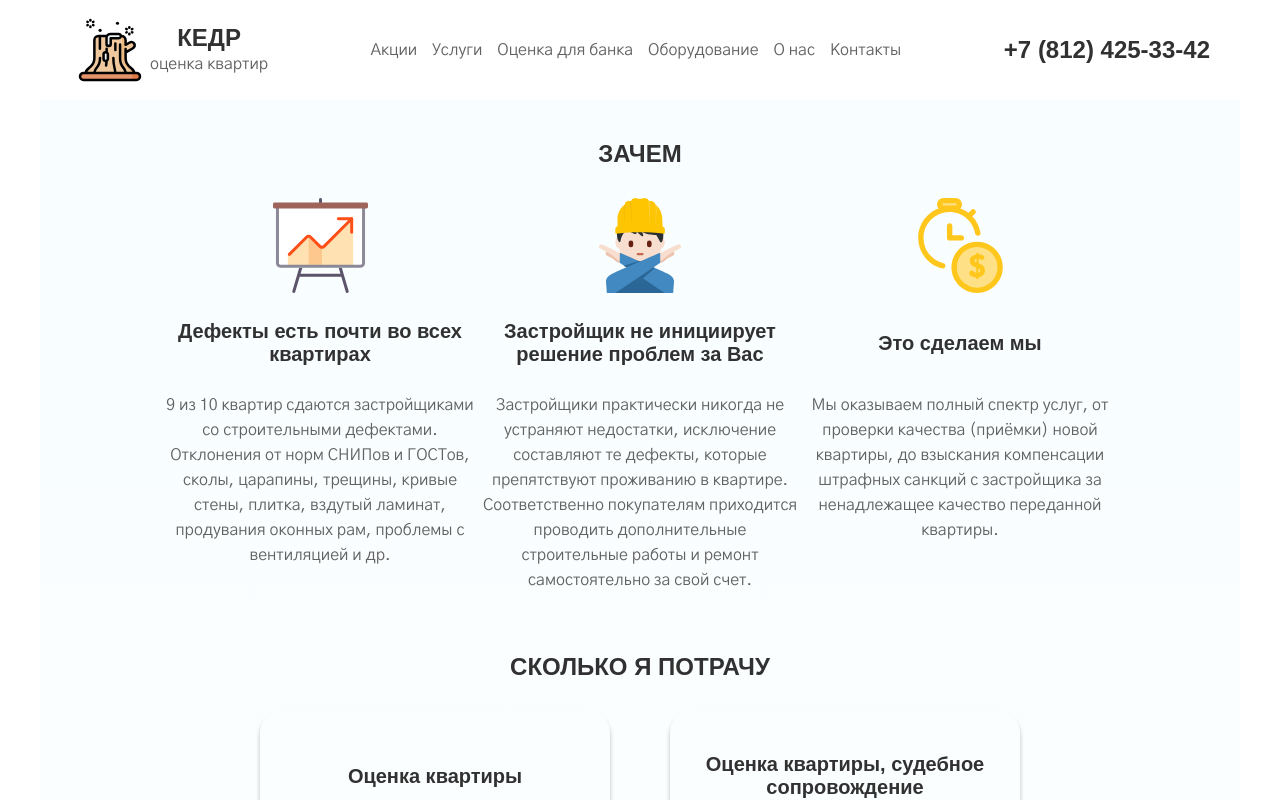
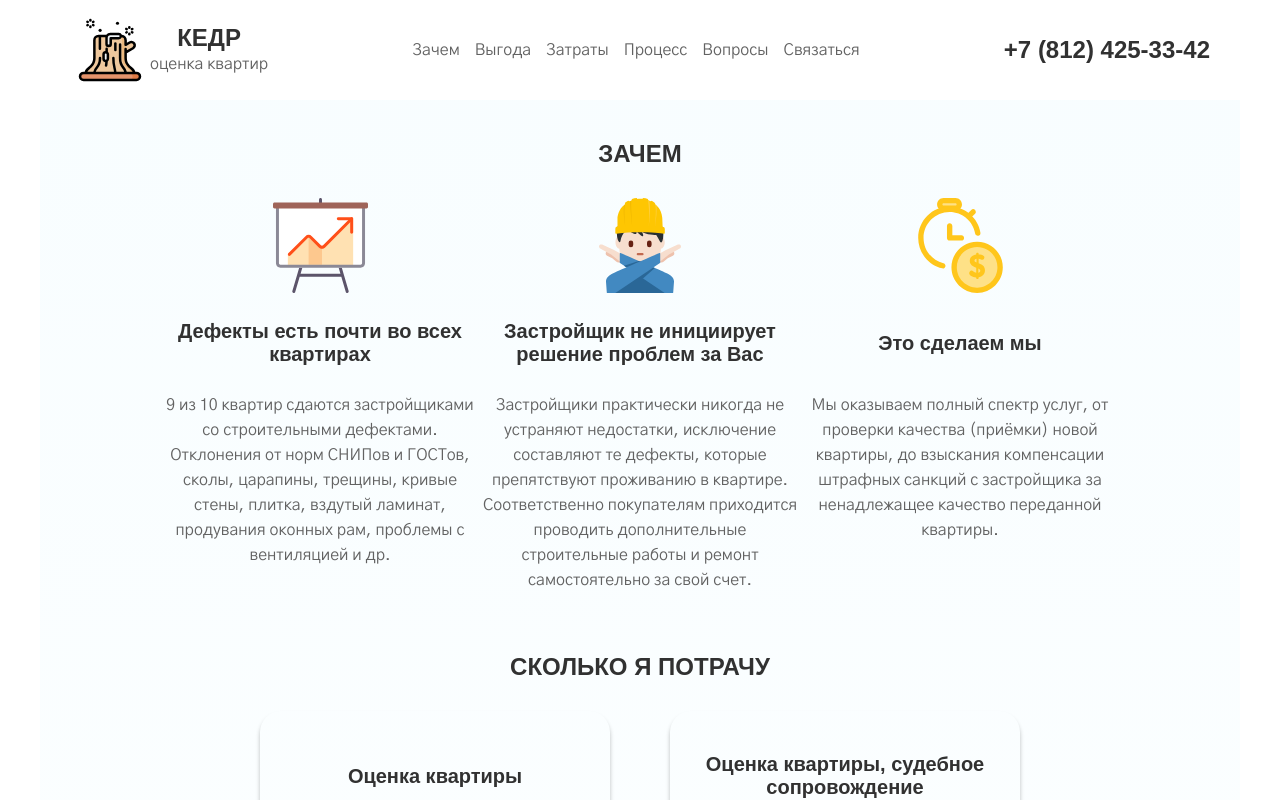
Before and after one commit to ervnkv/royalestate, a React (Create React App) app: page / in a window 1280 px wide. Shown: the top 800 px of the page. Built offline with nearby package versions, Linux system fonts and the light colour scheme; a web font is replaced by a local one.

Commit message:
Свойства в header

```diff
--- a/src/App.js
+++ b/src/App.js
@@ -14,7 +14,7 @@ import Footer from './components/Footer.js';
 export default function App(){
 	return (
 		<>
-			<Header/>
+			<Header TextBlocks={TextBlockContent0}/>
 			<div id='main' className='wrapper'>
 				<TextBlockHor TextBlocks={TextBlockContent1} Title='ЗАЧЕМ'/>
 				<TextBlockHorBtn TextBlocks={TextBlockContent2} Title='СКОЛЬКО Я ПОТРАЧУ'/>
@@ -26,7 +26,33 @@ export default function App(){
 		</>
 	);
 }
-
+// Наполнение сайта - Блок МЕНЮ
+const TextBlockContent0 = [
+	{
+		head: 'Зачем',
+		id: 41,
+	},
+	{
+		head: 'Выгода',
+		id: 42,
+	},
+	{
+		head: 'Затраты',
+		id: 43,
+	},
+	{
+		head: 'Процесс',
+		id: 44,
+	},
+	{
+		head: 'Вопросы',
+		id: 45,
+	},
+	{
+		head: 'Связаться',
+		id: 46,
+	},
+];
 // Наполнение сайта - Блок 1
 const TextBlockContent1= [
 	{
--- a/src/components/Header.js
+++ b/src/components/Header.js
@@ -1,7 +1,14 @@
 import React from 'react';
 import './Header.scss';
 
-function Header() {
+export default function Header({TextBlocks}) {
+	let htmlTextBlock = TextBlocks.map(({head,id}) =>{
+		return(
+			<li key={id}>{head}</li>
+		);
+	});
+
+
 	return(
 		<header className='header'>
 			<div className='wrapper f-row'>
@@ -14,12 +21,7 @@ function Header() {
 				</div>
 
 				<ul>
-					<li>Акции</li>
-					<li>Услуги</li>
-					<li>Оценка для банка</li>
-					<li>Оборудование</li>
-					<li>О нас</li>
-					<li>Контакты</li>
+					{htmlTextBlock}
 				</ul>
 
 				<h2>+7 (812) 425-33-42</h2>
@@ -27,4 +29,3 @@ function Header() {
 		</header>
 	);
 }
-export default Header;
```
Also changed, not shown: src/components/.html (renamed from src/components/хуета.html).
